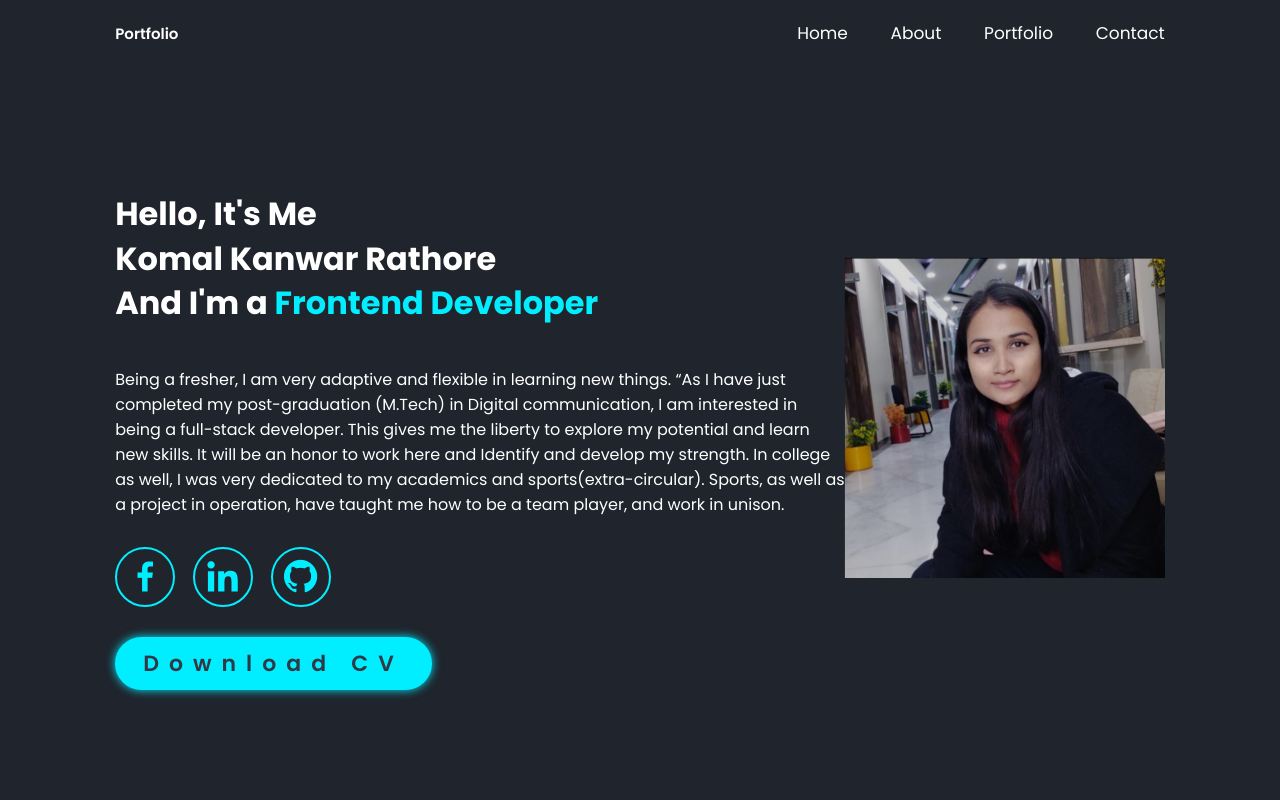
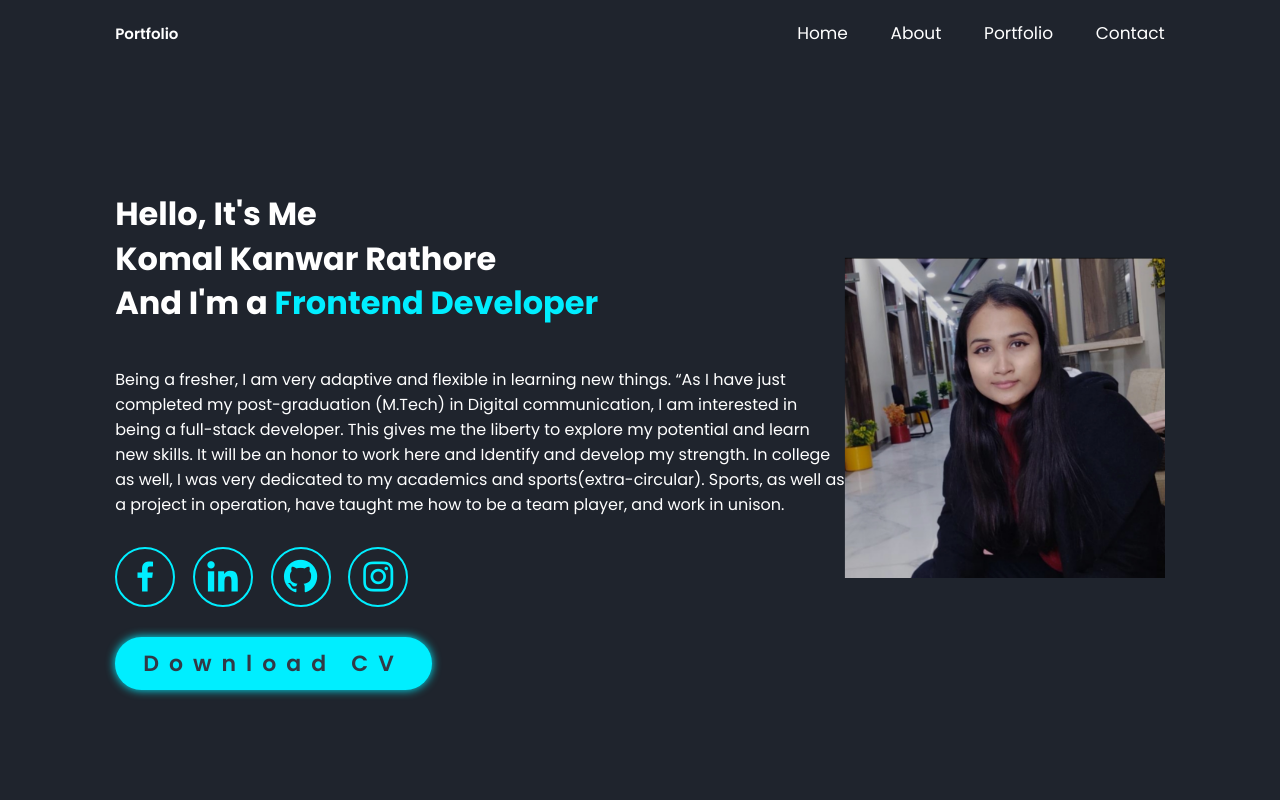
Before and after one commit to komalrathore5/Portfolio-Website-using-HTML-CSS-Javascript-Komal-Kanwar-Rathore-, a plain HTML site: page index.html in a window 1280 px wide. Shown: the top 800 px of the page. Drawn offline with nearby package versions, Linux system fonts and the light colour scheme.

Commit message:
portfolio website

```diff
--- a/index.html
+++ b/index.html
@@ -37,6 +37,7 @@
                 <a href="https://www.facebook.com/komal.kanwarrathore.35"><i class='bx bxl-facebook' ></i></i></a>
                 <a href="https://www.linkedin.com/in/komal-kanwar-rathore-401656190/"><i class='bx bxl-linkedin' ></i></a>
                 <a href="https://github.com/komalrathore5"><i class='bx bxl-github' ></i></a>
+                <a href="https://www.instagram.com/secert_giggle_05_31/"><i class='bx bxl-instagram'></i></a>
             </div>
             <a href="./Komal Kanwar Rathore- Resume.pdf" class="btn" download="">Download CV</a>
         </div>
```
